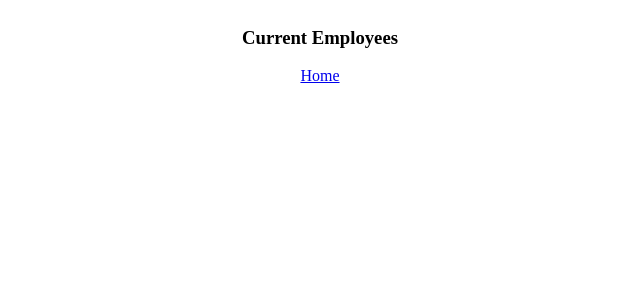
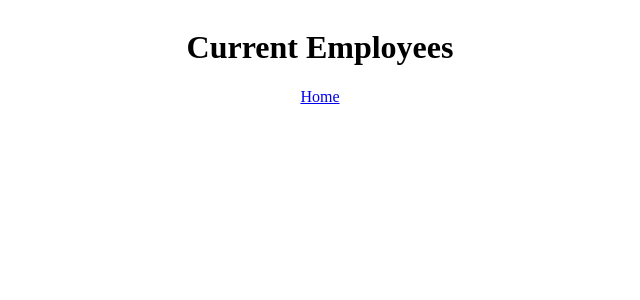
Before and after one commit to CHE-MIMA/p14-RHnet, a React (Create React App) app: page /listEmployees in a window 1280 px wide. Shown: the top 300 px of the page, without its empty margins (320-960 px from the left). Built offline with nearby package versions, Linux system fonts and the light colour scheme.

Commit message:
routes + appReact

```diff
--- a/src/pages/ListEmployees.js
+++ b/src/pages/ListEmployees.js
@@ -6,7 +6,7 @@ const ListEmployees = () => {
         <div>
             <body>
                 <div id="employee-div" className="container">
-                    <h3>Current Employees</h3>
+                    <h1>Current Employees</h1>
                     <table id="employee-table" className="display"></table>
                     <NavLink className="main-nav" to="/home">Home</NavLink>
                 </div>
```
